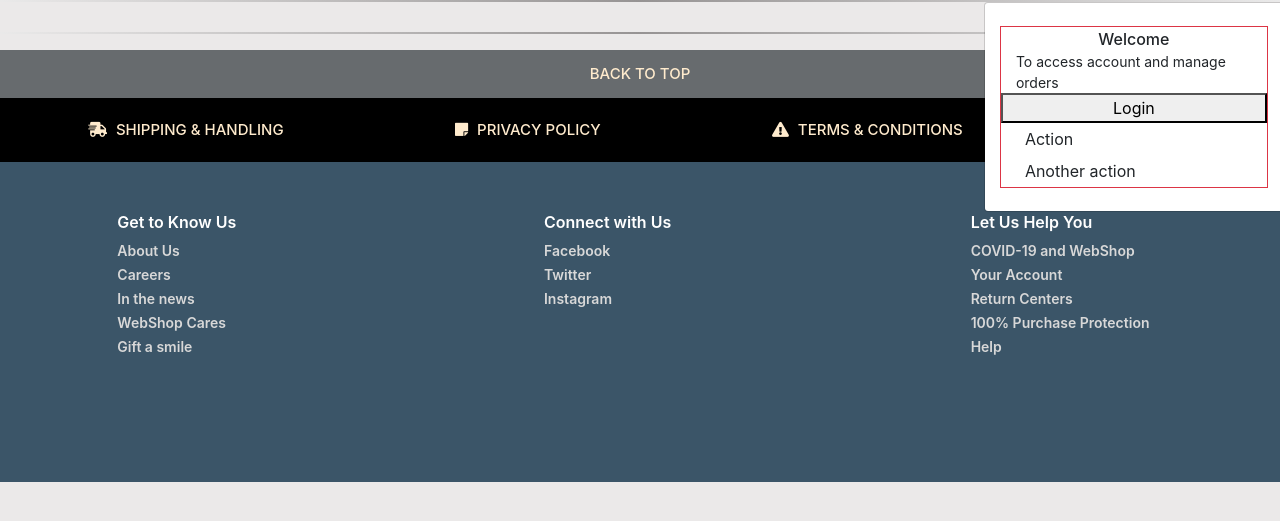
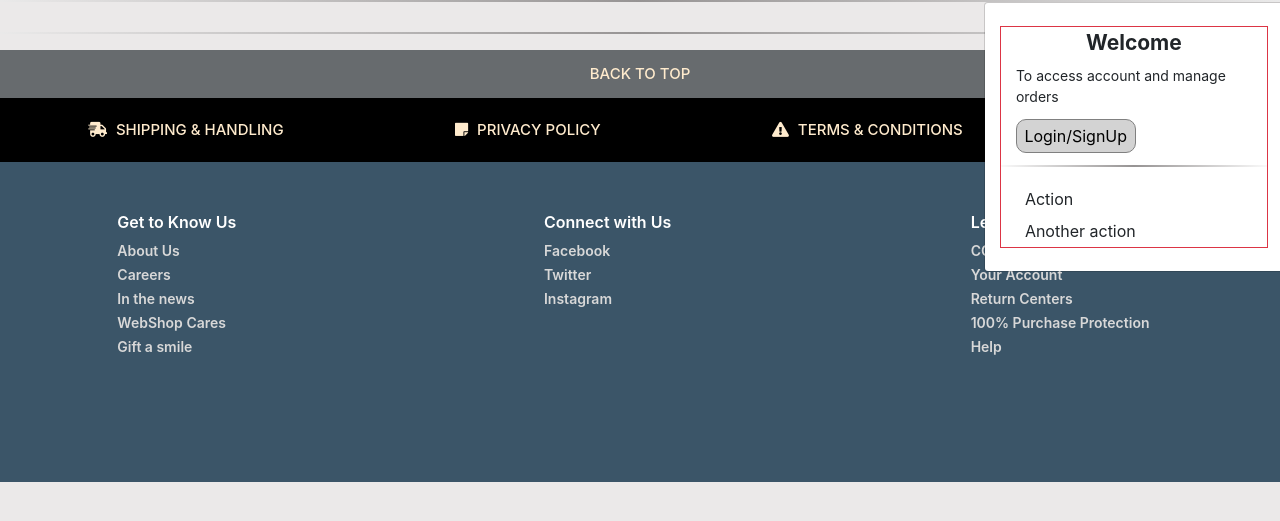
Before and after one commit to piyushpandey16444/EcomWeb, a Django app: template shop/templates/shop/base.html in a window 1280 px wide, after a click on "Profile". Shown: the part 80-601 px from the top of the page. Run offline with Django 3.2, Linux system fonts and the light colour scheme; the template is opened without the code that fills it, so the values that code supplies are empty; some libraries are stand-ins or nearby versions; some web fonts are replaced.

Commit message:
changes in navbar styling

```diff
--- a/shop/static/css/navbar.css
+++ b/shop/static/css/navbar.css
@@ -58,14 +58,47 @@
     margin-top: 20px;
 }
 
+.dropdown:hover>.dropdown-menu {
+    display: block;
+}
+
+.dropdown>.dropdown-toggle:active {
+    /*Without this, clicking will make it sticky*/
+    pointer-events: none;
+}
+
 .outer__toggle {
     margin: 15px;
+}
+
+.welcome {
+    margin: 0px;
+    font-size: 21px;
+    padding: 0px;
+    font-weight: 700;
+    text-decoration: none;
 }
 
 .welcome__text {
     font-size: 14px;
     font-weight: 400;
     margin-left: 15px;
+    margin-top: 7px;
+    margin-bottom: 12px;
+}
+
+.profile__login {
+    border: gray solid 1px;
+    width: 45%;
+    margin-left: 15px;
+    background-color: lightgray;
+    padding: 4px;
+    border-radius: 10px;
+}
+
+.profile__login:hover {
+    border: black solid 1px;
+    background-color: whitesmoke;
 }
 
 .wishlist__text {
@@ -98,6 +131,16 @@
     margin-top: 30px;
 }
 
+.gradient_hr {
+    display: block;
+    border: none;
+    color: rgb(107, 99, 99);
+    height: 2px;
+    background: rgb(73, 71, 71);
+    background: -webkit-gradient( radial, 50% 50%, 0, 50% 50%, 140, from(rgb(150, 147, 147)), to(#fff));
+    margin-top: 12px;
+}
+
 .header__search {
     width: 600px;
     padding: 10px;
--- a/shop/templates/shop/navbar.html
+++ b/shop/templates/shop/navbar.html
@@ -41,10 +41,11 @@
 
                       <div class="outer__toggle border border-danger">
                         <div class="d-flex flex-column">
-                          <span class="d-flex justify-content-center">Welcome</span>
+                          <span class="welcome d-flex justify-content-center">Welcome</span>
                           <span class="welcome__text">To access account and manage orders</span>
-                          <button>Login</button>
+                          <button class="profile__login">Login/SignUp</button>
                         </div>
+                        <hr class="gradient_hr">
                         <a href="#" class="dropdown-item">Action</a>
                         <a href="#" class="dropdown-item">Another action</a>
                       </div>
```
